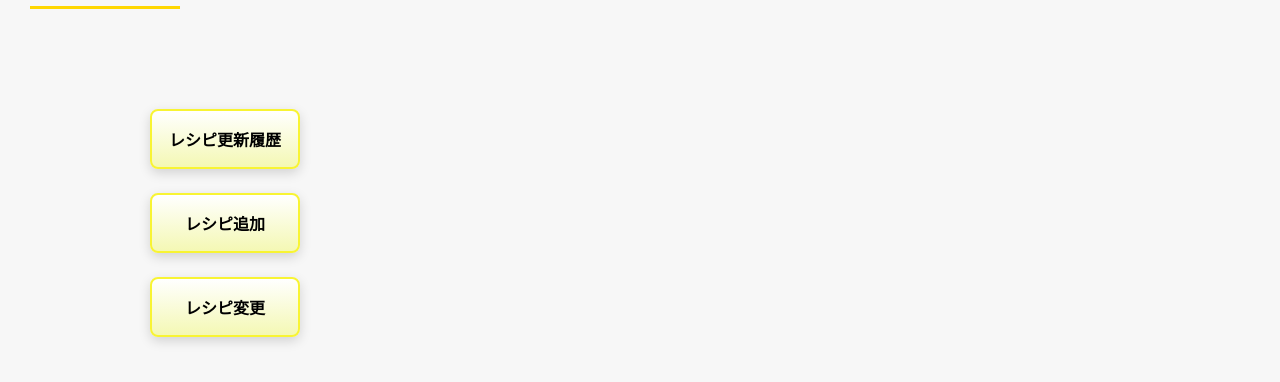
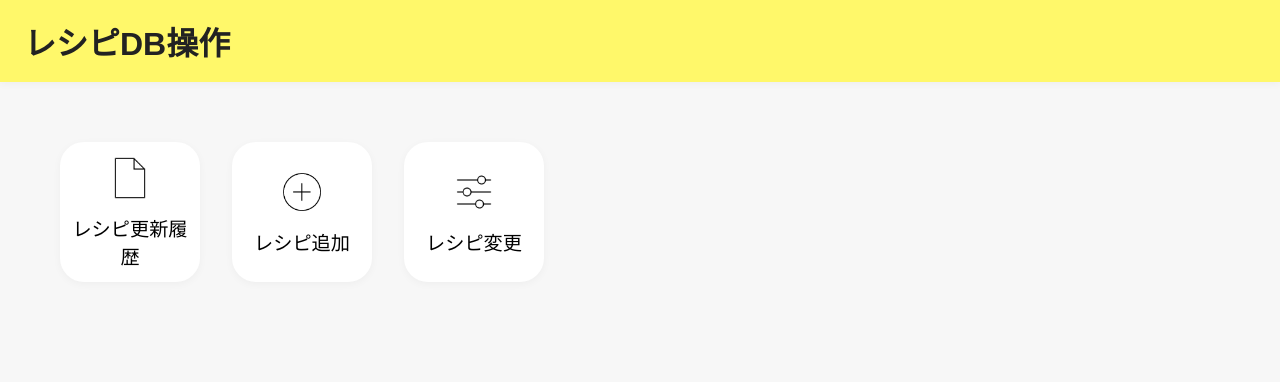
Before and after one commit to 38022/P3Icontrol, a Vue app: page /recipeDB in a window 1280 px wide. Shown: the top 382 px of the page. Built offline with nearby package versions, Linux system fonts and the light colour scheme.

Commit message:
レシピDBページのデザイン修正

```diff
--- a/src/components/RecipeDB.vue
+++ b/src/components/RecipeDB.vue
@@ -1,57 +1,99 @@
 <template>
-  <h2>レシピDB操作</h2>
-  <div class="button-group">
-    <div class="recipe-history">
-      <button @click="$router.push('/recipeDB/recipeHistory')">レシピ更新履歴</button>
+  <div class="recipe-db-page">
+    <div class="header">
+      <h2 class="title">レシピDB操作</h2>
     </div>
-    <div class="recipe-add">
-      <button @click="$router.push('/recipeDB/recipeAdd')">レシピ追加</button>
-    </div>
-    <div class="recipe-edit">
-      <button>レシピ変更</button>
-    </div>
+    <div class="button-group">
+      <router-link to="/recipeDB/recipeHistory" class="menu-item-link">
+        <button class="menu-item">
+          <img src="@/assets/log_icon.png" alt="レシピ更新履歴" />
+          <span>レシピ更新履歴</span>
+        </button>
+      </router-link>
+      <router-link to="/recipeDB/recipeAdd" class="menu-item-link">
+        <button class="menu-item">
+          <img src="@/assets/add_icon.png" alt="レシピ追加" />
+          <span>レシピ追加</span>
+        </button>
+      </router-link>
+      <router-link to="/recipeDB/recipeChange" class="menu-item-link">
+        <button class="menu-item">
+          <img src="@/assets/recipe_icon.png" alt="レシピ変更" />
+          <span>レシピ変更</span>
+        </button>
+      </router-link>
+  </div>
   </div>
 </template>
 
 <style scoped>
-h2 {
-  position: relative;
+.recipe-db-page {
+  min-height: 100vh;
+  background: #f7f7f7;
+  display: flex;
+  flex-direction: column;
+  width: 100%;
+}
+
+.header {
+  margin: 0;
+  padding: 0;
+  width: 100%;
+}
+
+.title {
+  width: 100%;
+  background: #fff86a;
+  color: #222;
+  font-size: 2rem;
+  font-weight: bold;
+  margin: 0;
+  padding: 18px 0 18px 24px;
+  border-radius: 0;
+  box-sizing: border-box;
+  box-shadow: 0 2px 8px rgba(0,0,0,0.04);
   text-align: left;
-  margin-left: 30px;
-  margin-top: -30px;
-  padding-bottom: 4px;
 }
-h2::after {
-  content: "";
-  display: block;
-  position: absolute;
-  left: 0;
-  bottom: 0;
-  width: 150px;
-  height: 3px;
-  background: #FFD700;
-}
+
 .button-group {
   display: flex;
+  flex-direction: row;
+  gap: 32px;
+  align-items: flex-start;
+  margin-left: 60px;
+  margin-top: 60px;
+}
+
+.menu-item-link {
+  text-decoration: none;
+}
+
+.menu-item {
+  display: flex;
   flex-direction: column;
-  gap: 24px;
-  align-items: flex-start;
-  margin-left: 150px;
-  margin-top: 100px;
+  align-items: center;
+  width: 140px;
+  height: 140px;
+  background: #fff;
+  border-radius: 24px;
+  box-shadow: 0 2px 8px rgba(0,0,0,0.04);
+  justify-content: center;
+  font-size: 1.2rem;
+  font-weight: 500;
+  gap: 12px;
+  border: none;
+  cursor: pointer;
+  transition: box-shadow 0.2s, background 0.2s;
 }
-.button-group button {
-  width: 150px;
-  height: 60px;
-  font-size: 1rem;
-  font-weight: bold;
-  background: linear-gradient(180deg, #fff 0%, #f4f8b4 100%);
-  border: 2px solid #f8f433;
-  border-radius: 8px;
-  box-shadow: 0 4px 12px rgba(0,0,0,0.15);
-  transition: box-shadow 0.2s;
+
+.menu-item:hover {
+  box-shadow: 0 4px 16px rgba(0,0,0,0.12);
+  background: #fffbe0;
 }
-.button-group button:hover {
-  box-shadow: 0 6px 18px rgba(0,0,0,0.25);
-  background: linear-gradient(180deg, #f8f8f8 0%, #ffff7c 100%);
+
+.menu-item img {
+  width: 48px;
+  height: 48px;
 }
+
 </style>
--- a/src/router/index.js
+++ b/src/router/index.js
@@ -3,7 +3,7 @@ import HomePage from '../components/HomePage.vue'
 // import RecipeControl from '../components/RecipeControl.vue'
 import RecipeAdd from '../components/RecipeAdd.vue'
 import RecipeHistory from '../components/RecipeHistory.vue'
-// import RecipeChange from '../components/RecipeChange.vue'
+import RecipeChange from '../components/RecipeChange.vue'
 import SettingDelete from '../components/SettingDelete.vue'
 import SystemSetting from '../components/SystemSetting.vue'
 import SettingEdit from '../components/SettingEdit.vue'
@@ -22,7 +22,6 @@ import ApprovalList from '../components/ApprovalList.vue'
 const routes = [
   { path: '/', component: HomePage },
   // { path: '/recipe', component: RecipeControl },
-  // { path: '/recipe/change', component: RecipeChange },
   { path: '/settingDelete/:no/:tag/:camera/:recipeId',
     name: 'SettingDelete',
     component: SettingDelete,
@@ -57,6 +56,7 @@ const routes = [
   { path: '/recipeDB', component: RecipeDB },
   { path: '/recipeDB/recipeHistory', component: RecipeHistory },
   { path: '/recipeDB/recipeAdd', component: RecipeAdd },
+  { path: '/recipeDB/recipeChange', component: RecipeChange },
   { path: '/tag', component: TagControl },
   { path: '/settingAdd', component: SettingAdd },
   { path: '/tag/history', component: TagHistory },
```
Also changed, not shown: src/assets/add_icon.png (added).
